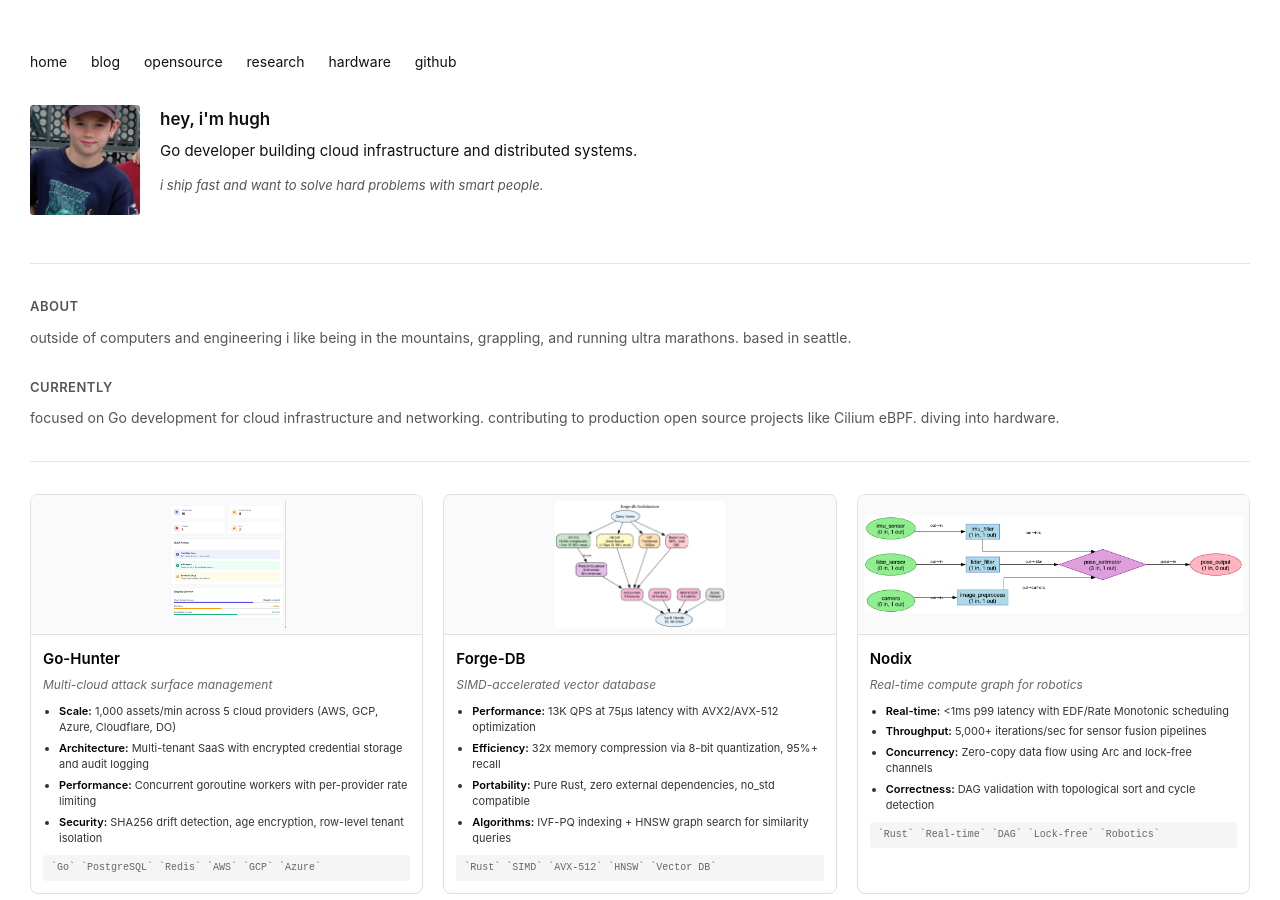
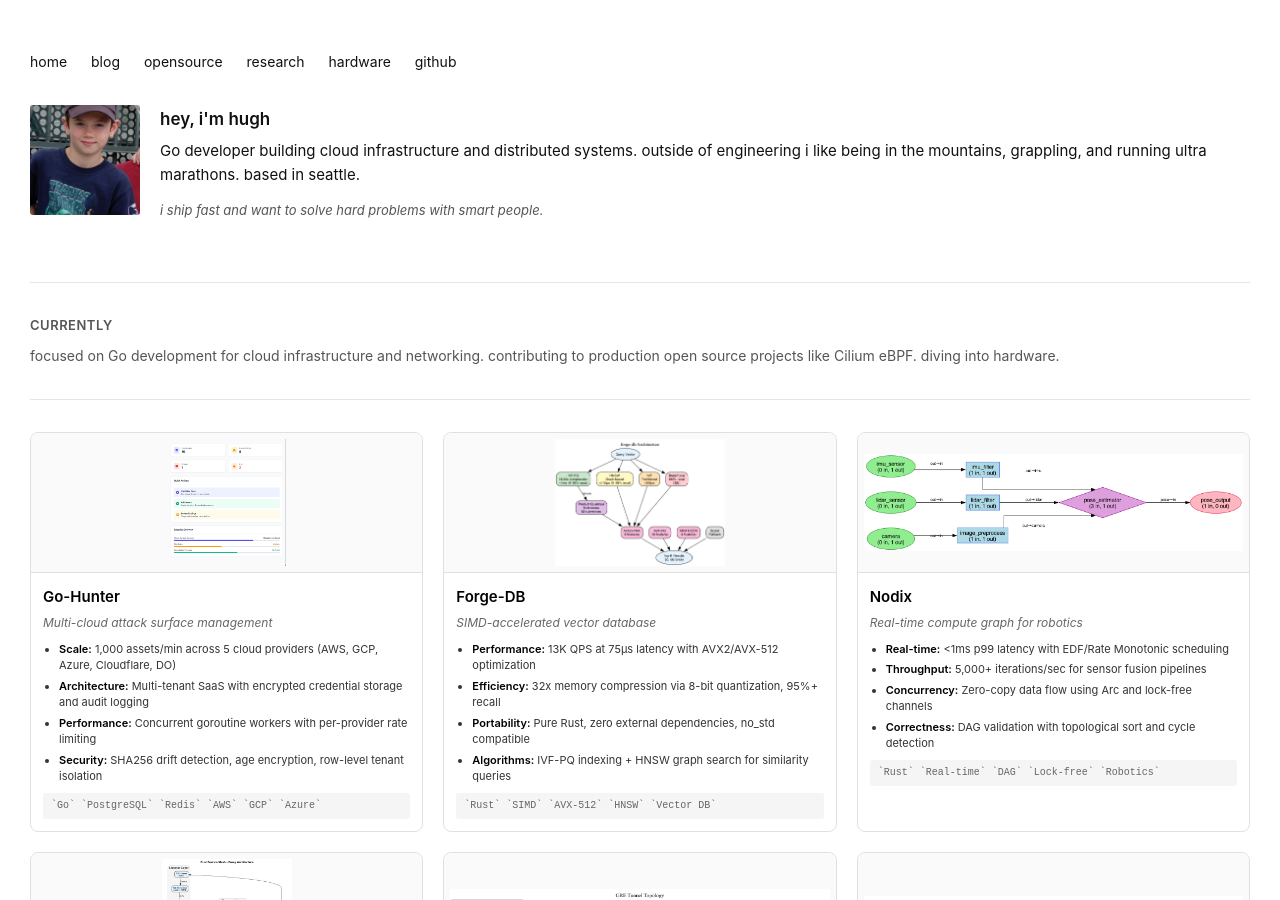
Before and after one commit to HueCodes/HueCodes.github.io, a Jekyll site: the page built from index.md, in a window 1280 px wide and 900 px high. Built offline with Jekyll 4.4.1, drawn with Linux system fonts in a browser that asks for light colours.

Commit message:
Merge about into intro, keep short currently section above projects

```diff
--- a/index.md
+++ b/index.md
@@ -17,18 +17,13 @@ title: home
     <img src="/assets/DSCN1683.jpeg" alt="Hugh's profile photo" class="photo">
     <div>
       <h1>hey, i'm hugh</h1>
-      <p>Go developer building cloud infrastructure and distributed systems.</p>
+      <p>Go developer building cloud infrastructure and distributed systems. outside of engineering i like being in the mountains, grappling, and running ultra marathons. based in seattle.</p>
       <p class="tagline">i ship fast and want to solve hard problems with smart people.</p>
     </div>
   </div>
 </div>
 
 <hr class="divider">
-
-<div class="section">
-  <h2>about</h2>
-  <p>outside of computers and engineering i like being in the mountains, grappling, and running ultra marathons. based in seattle.</p>
-</div>
 
 <div class="section">
   <h2>currently</h2>
```
